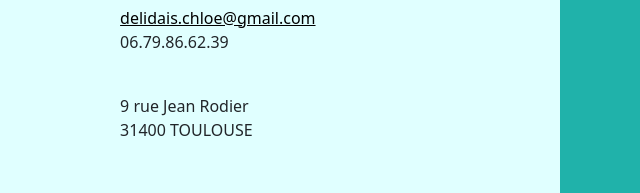
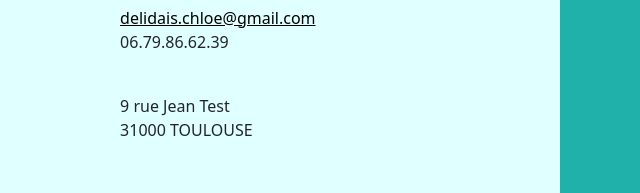
Before and after one commit to ChloeHeolc/TestFormContact, a plain HTML site: page index.html in a window 1280 px wide. Shown: the part 386-579 px from the top of the page, 75-715 px from the left. Drawn offline with nearby package versions, Linux system fonts and the light colour scheme.

```diff
--- a/index.html
+++ b/index.html
@@ -62,7 +62,7 @@
         <p>Chloé Delidais</p>
         <a href="" class="lienmail">delidais.chloe@gmail.com</a>
         <p>06.79.86.62.39</p>
-        <p><br>9 rue Jean Rodier <br> 31400 TOULOUSE</p>
+        <p><br>9 rue Jean Test <br> 31000 TOULOUSE</p>
         </div>
 
         <div class="boxillu">
```
